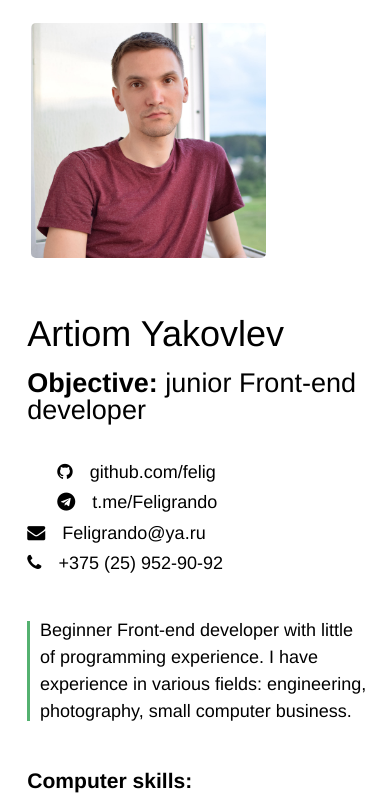
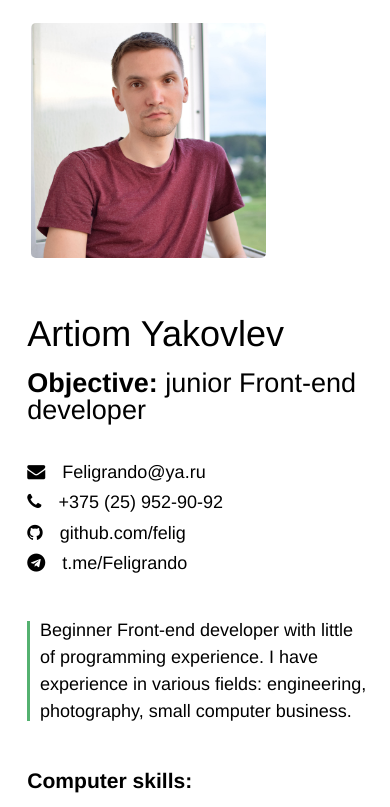
Before and after one commit to Felig/rsschool-cv, a plain HTML site: page index.html in a window 390 px wide. Shown: the top 807 px of the page. Drawn offline with Linux system fonts and the light colour scheme.

Commit message:
fix: redesign mobile version of contacts section

```diff
--- a/style.css
+++ b/style.css
@@ -35,17 +35,17 @@ header {
   margin-top: 0;
   display: flex;
   flex-direction: row;
-  flex-wrap: wrap-reverse;
+  flex-wrap: wrap;
   padding-bottom: 20px;
 }
 
 .contact_block_1 {
   line-height: 1.7;
+  padding-right: 30px;
 }
 
 .contact_block_2 {
   line-height: 1.7;
-  padding-left: 30px;
 }
 
 figure {
```
